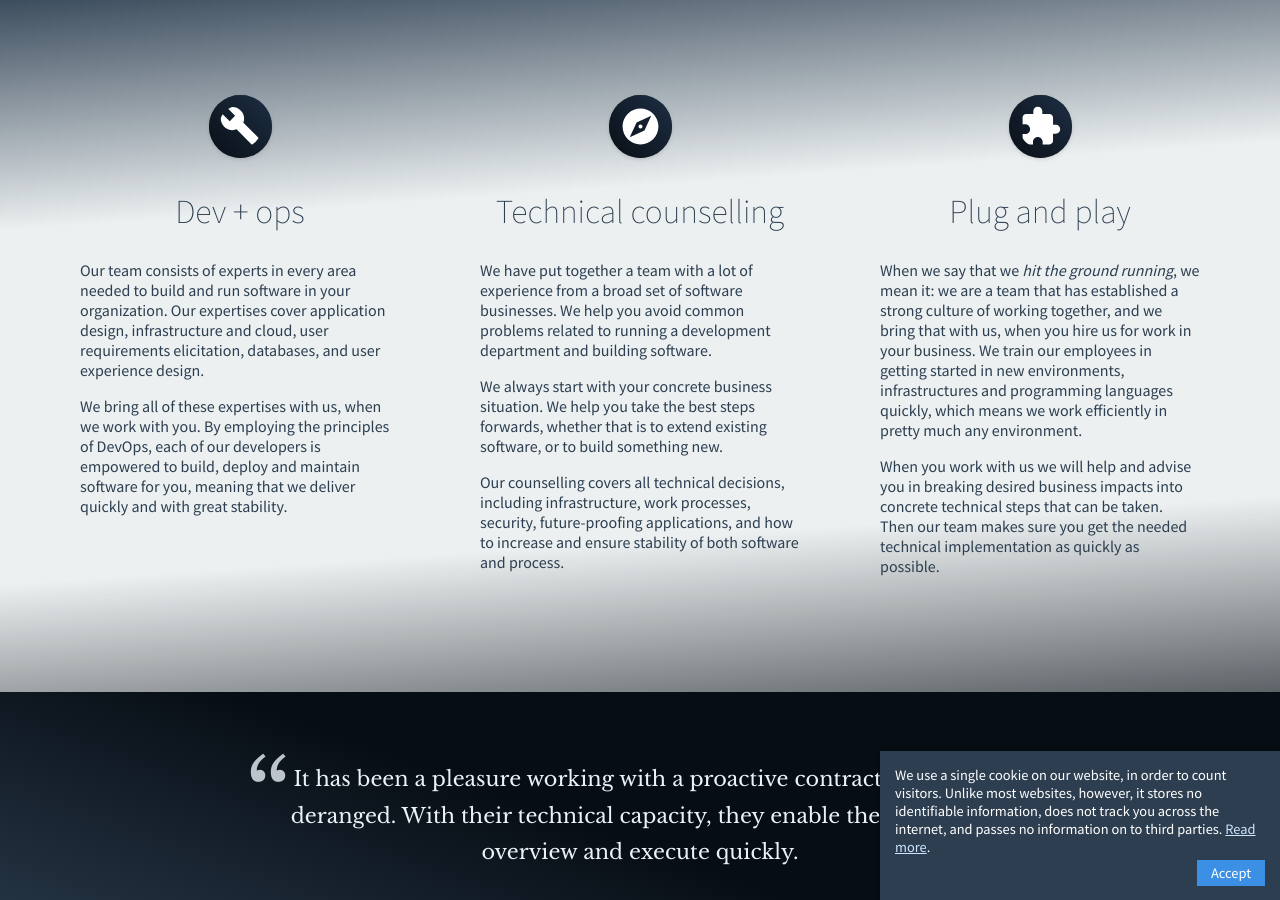
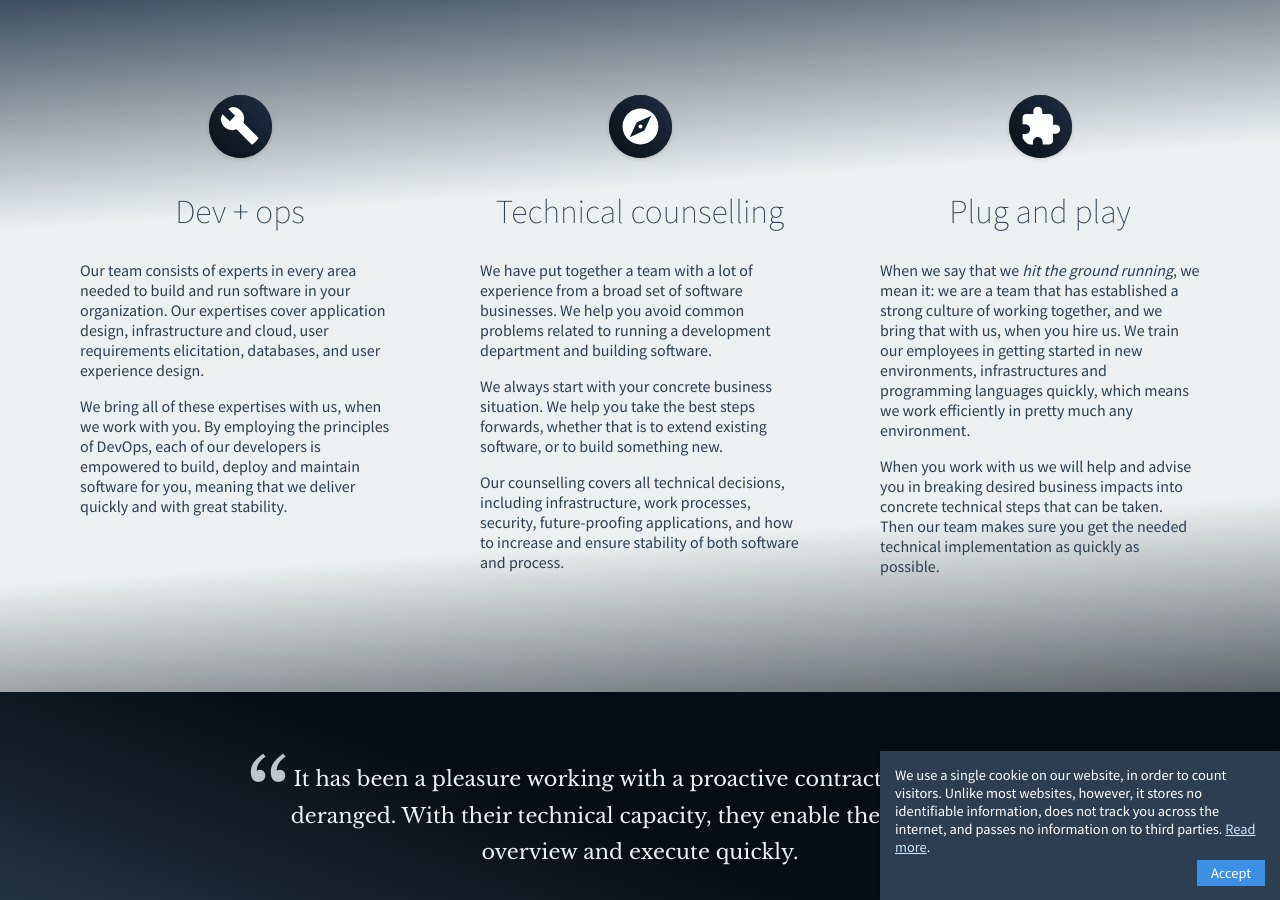
Before and after one commit to derangeddk/deranged.dk, a Jekyll site: the page built from index.html, in a window 1280 px wide and 900 px high, scrolled down 905 px. Built offline with Jekyll 4.4.1, drawn with Linux system fonts in a browser that asks for light colours.

Commit message:
Remove superfluous text

```diff
--- a/index.html
+++ b/index.html
@@ -70,7 +70,7 @@ title: Let's start building your software ➟ deranged
         <img src="/img/extension-icon.svg">
         <h1>Plug and play</h1>
         <p>
-            When we say that we <em>hit the ground running</em>, we mean it: we are a team that has established a strong culture of working together, and we bring that with us, when you hire us for work in your business.
+            When we say that we <em>hit the ground running</em>, we mean it: we are a team that has established a strong culture of working together, and we bring that with us, when you hire us.
             We train our employees in getting started in new environments, infrastructures and programming languages quickly, which means we work efficiently in pretty much any environment.
         </p>
         <p>
```
